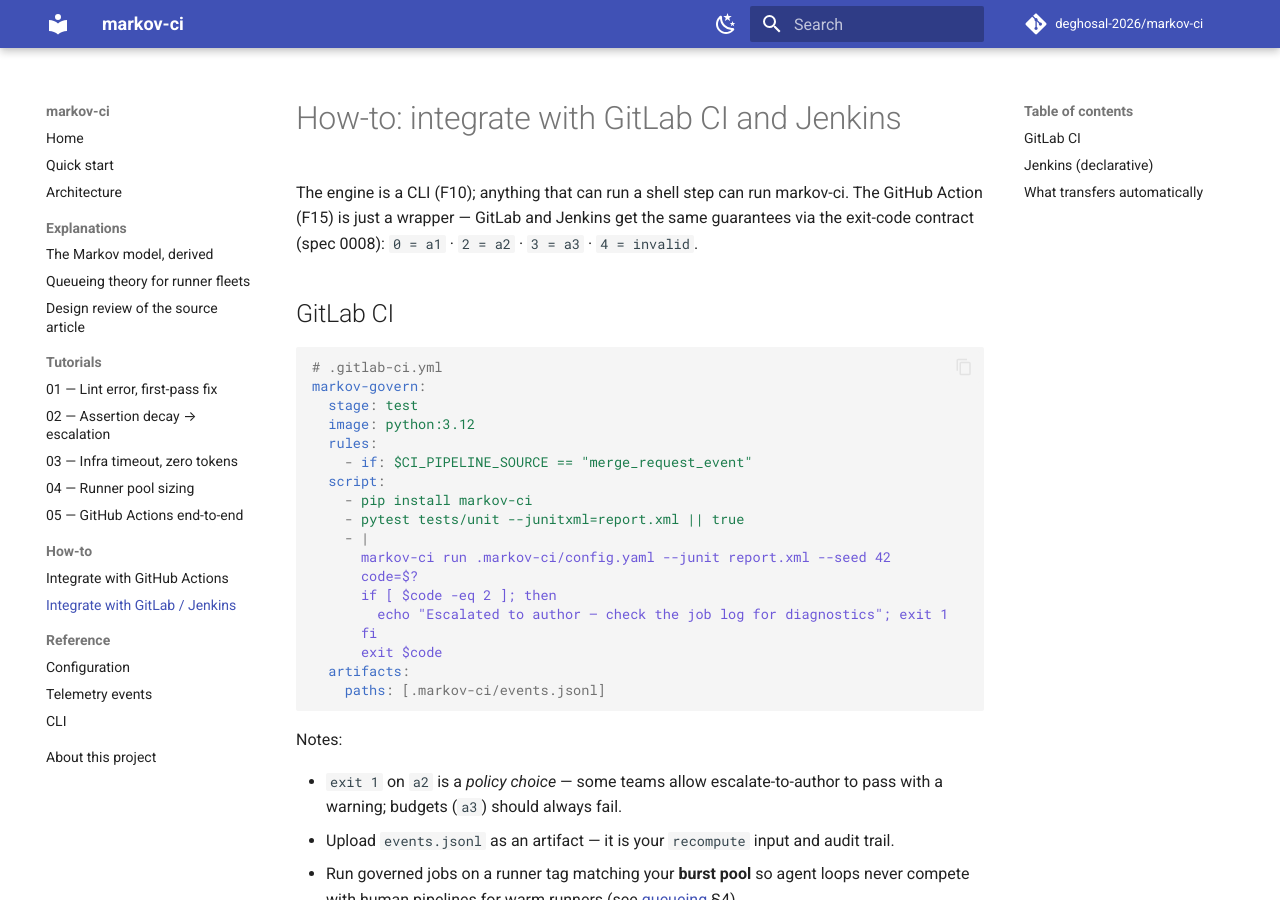
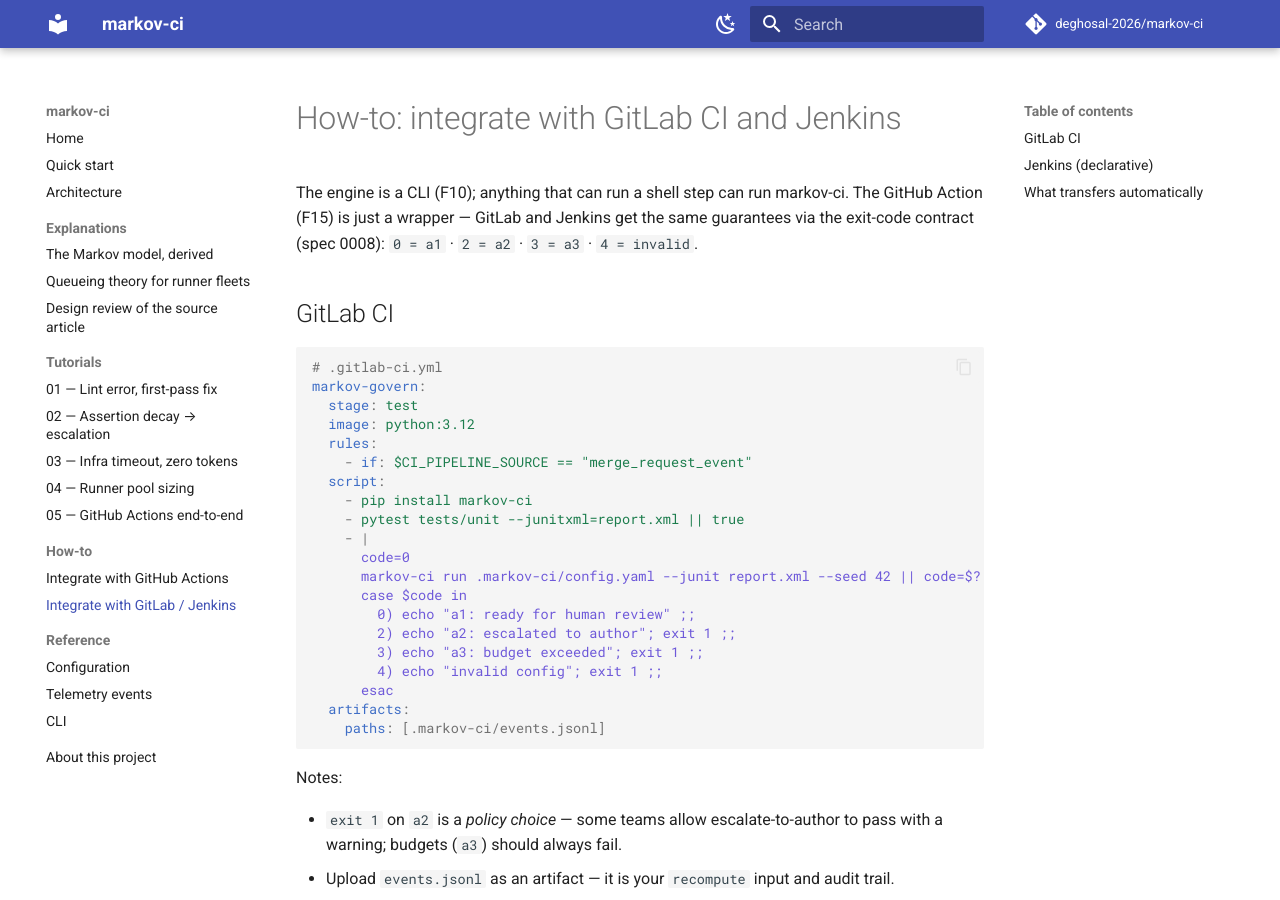
Before and after one commit to deghosal-2026/markov-ci, an MkDocs documentation site: the page built from docs/how-to/integrate-gitlab-jenkins.md, in a window 1280 px wide and 900 px high. Built offline with MkDocs 1.6.1 and Material for MkDocs 9.7.7, drawn with Linux system fonts in a browser that asks for light colours; comment, search, counter and statistics services are not loaded.

Commit message:
M8.4 (#40): GitLab/Jenkins integration docs — full 0/2/3/4 contract, events artifact as recompute input, burst-pool labels, docs tests

````diff
--- a/docs/how-to/integrate-gitlab-jenkins.md
+++ b/docs/how-to/integrate-gitlab-jenkins.md
@@ -17,12 +17,14 @@ markov-govern:
     - pip install markov-ci
     - pytest tests/unit --junitxml=report.xml || true
     - |
-      markov-ci run .markov-ci/config.yaml --junit report.xml --seed 42
-      code=$?
-      if [ $code -eq 2 ]; then
-        echo "Escalated to author — check the job log for diagnostics"; exit 1
-      fi
-      exit $code
+      code=0
+      markov-ci run .markov-ci/config.yaml --junit report.xml --seed 42 || code=$?
+      case $code in
+        0) echo "a1: ready for human review" ;;
+        2) echo "a2: escalated to author"; exit 1 ;;
+        3) echo "a3: budget exceeded"; exit 1 ;;
+        4) echo "invalid config"; exit 1 ;;
+      esac
   artifacts:
     paths: [.markov-ci/events.jsonl]
 ```
````
Also changed, not shown: 2 other files.
